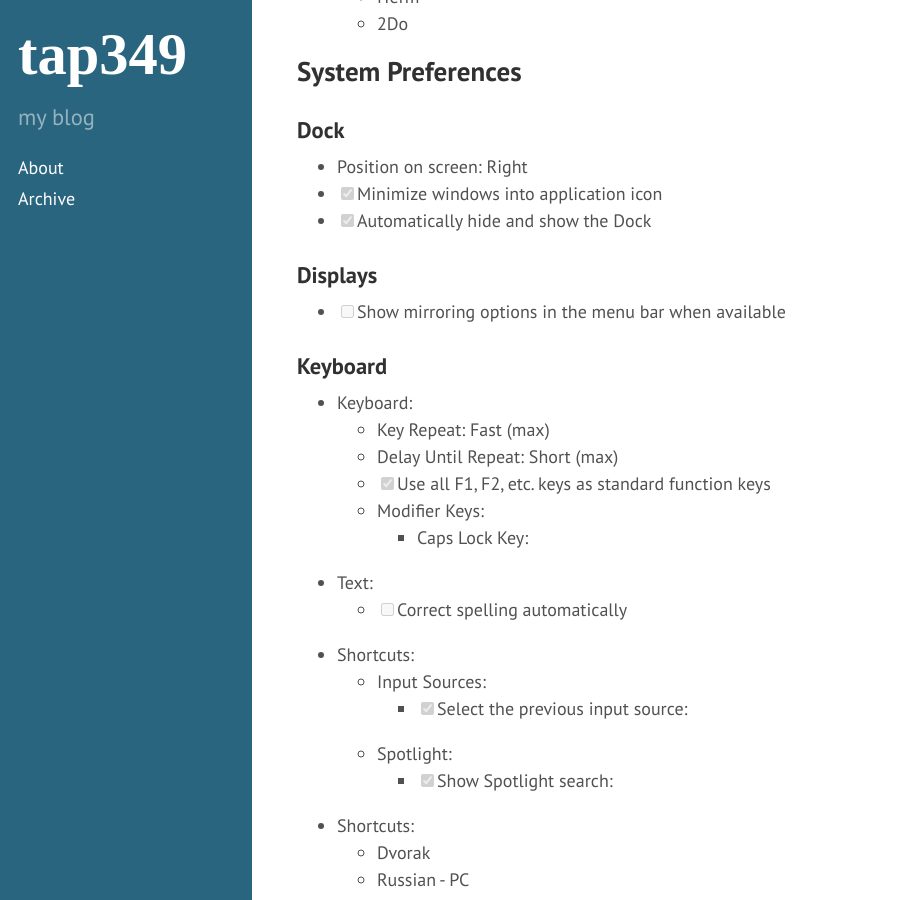
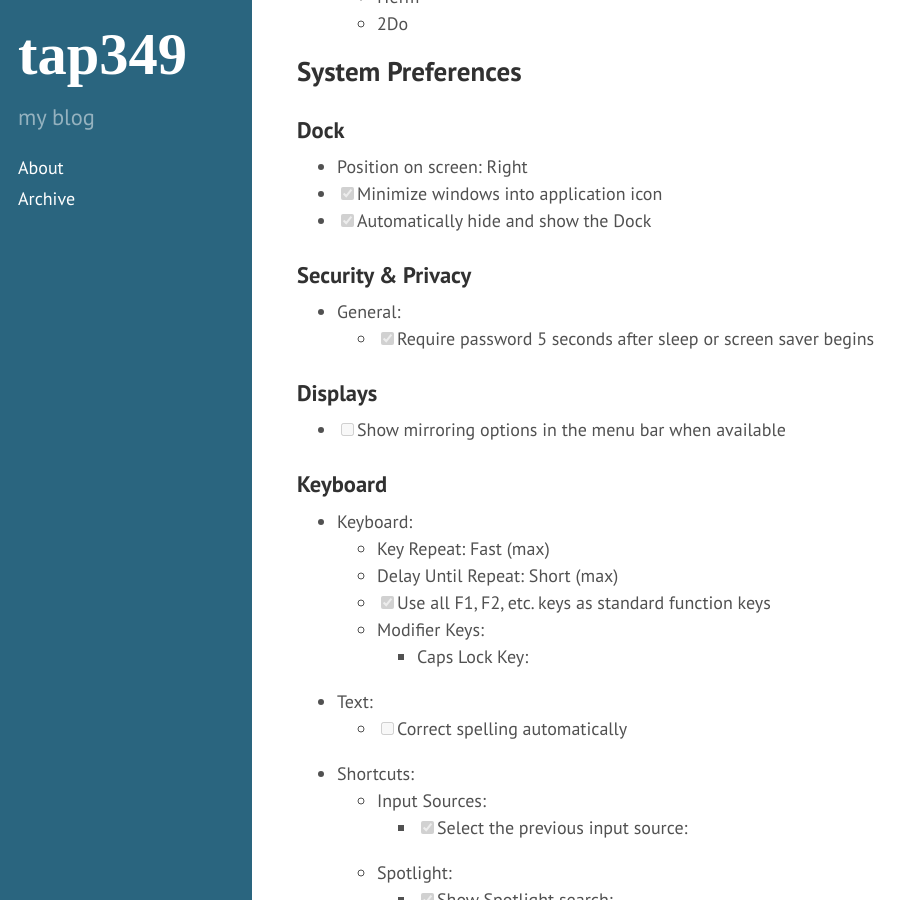
Before and after one commit to tap349/tap349.github.io, a Jekyll site: the page built from _posts/2016-10-03-macos-configuration.md, in a window 1280 px wide and 900 px high, scrolled down 957 px. Shown: the whole window, without its empty margins (0-919 px from the left). Built offline with Jekyll 4.4.1, drawn with Linux system fonts in a browser that asks for light colours.

Commit message:
update 2016-10-03_10:11:20

```diff
--- a/_posts/2016-10-03-macos-configuration.md
+++ b/_posts/2016-10-03-macos-configuration.md
@@ -51,6 +51,11 @@
   - [x] Minimize windows into application icon
   - [x] Automatically hide and show the Dock
 
+### Security & Privacy
+
+  - General:
+    - [x] Require password 5 seconds after sleep or screen saver begins
+
 ### Displays
 
   - [ ] Show mirroring options in the menu bar when available
```
